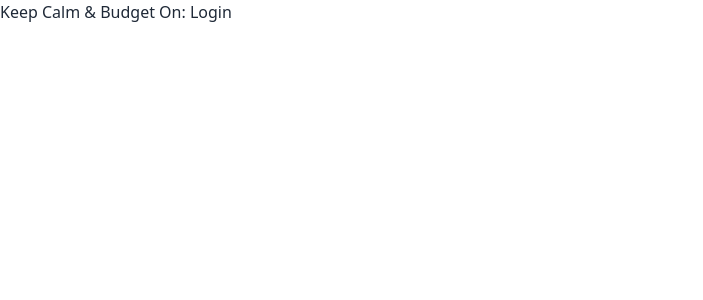
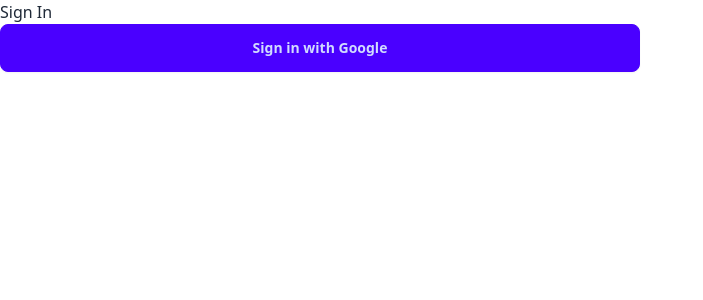
Before and after one commit to damiensedgwick/keep-calm-and-budget-on, a SvelteKit app: page /login in a window 1280 px wide. Shown: the top 300 px of the page, without its empty margins (0-703 px from the left). Built offline with nearby package versions, Linux system fonts and the light colour scheme; no server answers.

Commit message:
client side auth works but auth flash needs fixing

```diff
--- a/src/routes/login/+page.svelte
+++ b/src/routes/login/+page.svelte
@@ -1 +1,12 @@
-<h1>Keep Calm & Budget On: Login</h1>
+<script lang="ts">
+	import { FIREBASE_AUTH } from '$lib/firebase';
+	import { GoogleAuthProvider, signInWithPopup } from 'firebase/auth';
+
+	async function signInWithGoogle() {
+		const provider = new GoogleAuthProvider();
+		signInWithPopup(FIREBASE_AUTH, provider);
+	}
+</script>
+
+<h2>Sign In</h2>
+<button class="w-1/2 btn btn-primary" on:click={signInWithGoogle}>Sign in with Google</button>
```
